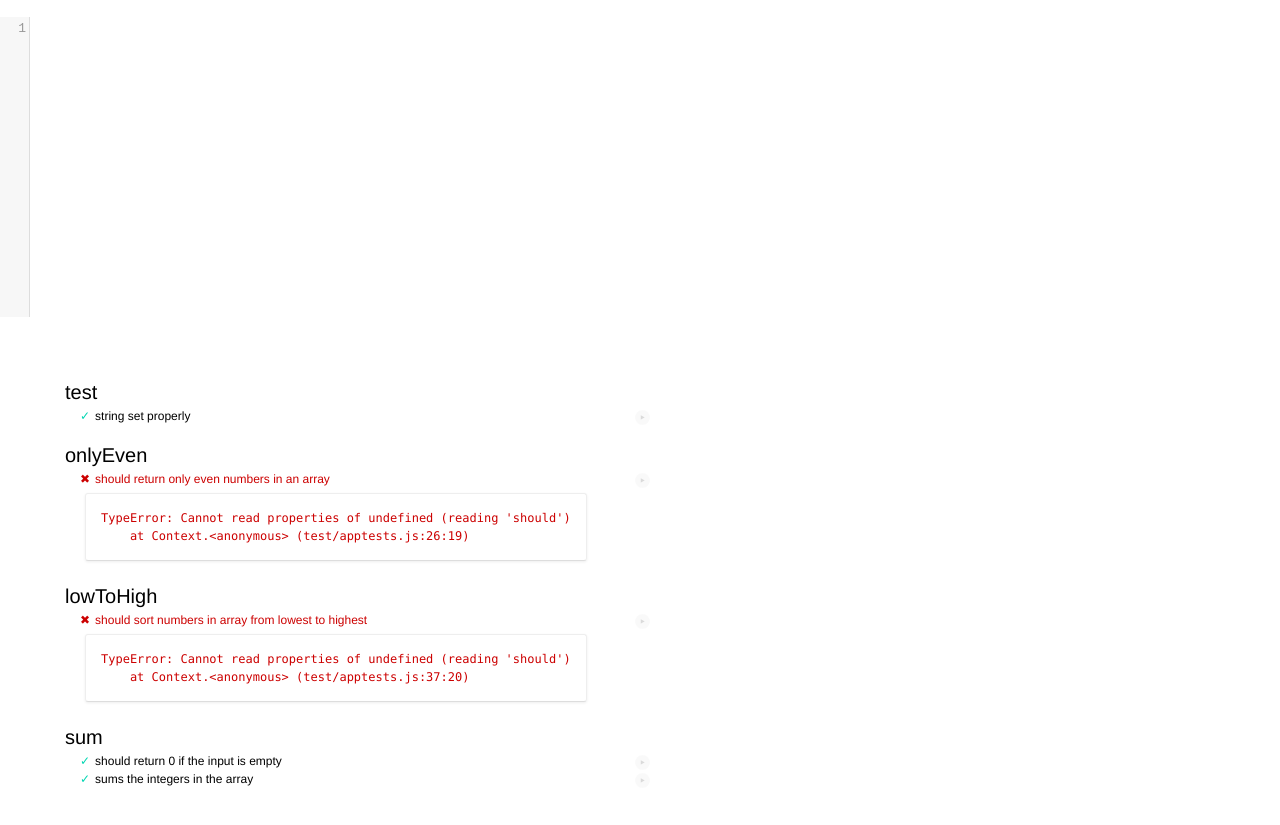
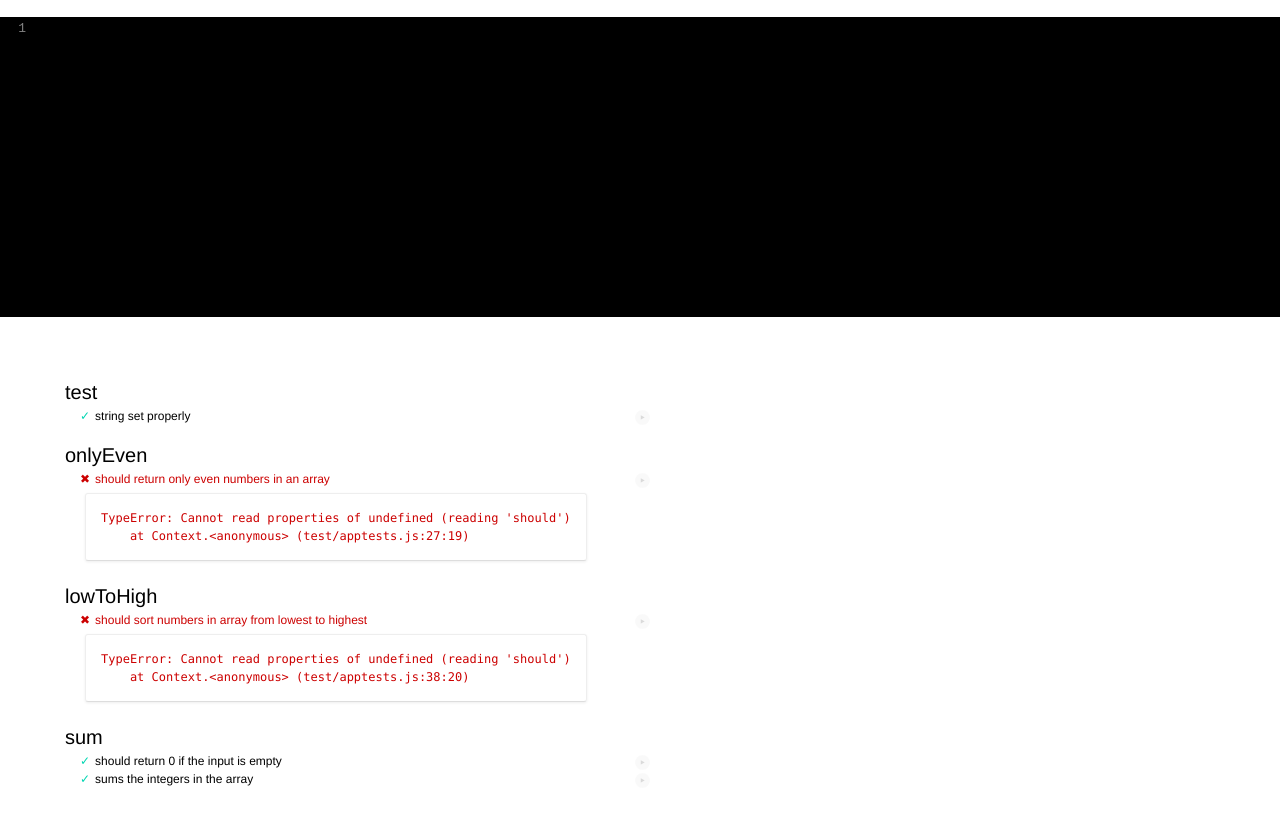
Before and after one commit to lrobinsonco/testing-testing, a website with bundled scripts: page test.html in a window 1280 px wide. Shown: the part 63-888 px from the top of the page. Built offline with nearby package versions, Linux system fonts and the light colour scheme.

Commit message:
changed theme

```diff
--- a/package.json
+++ b/package.json
@@ -3,7 +3,9 @@
   "version": "1.0.0",
   "description": "app",
   "main": "index.js",
-  "dependencies": {},
+  "dependencies": {
+    "code-mirror-themes": "^1.0.0"
+  },
   "devDependencies": {
     "chai": "^4.0.1",
     "mocha": "^3.4.2",
--- a/test.html
+++ b/test.html
@@ -5,6 +5,7 @@
     <title>Mocha test</title>
     <link rel="stylesheet" href="vendor/mocha.css" />
     <link rel="stylesheet" href="codemirror/lib/codemirror.css">
+    <link rel="stylesheet" href="codemirror/theme/isotope.css">
 
 
   </head>
--- a/test/apptests.js
+++ b/test/apptests.js
@@ -5,6 +5,7 @@
 window.onload = function() {
   var code = $(".codemirror-textarea")[0]
   var editor = CodeMirror.fromTextArea(code, {
+    theme: 'isotope',
     mode: 'javascript',
     lineNumbers : true
   })
```
